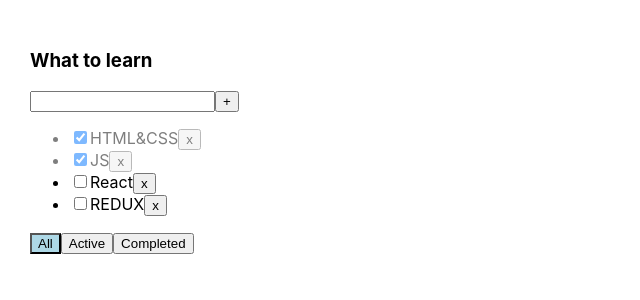
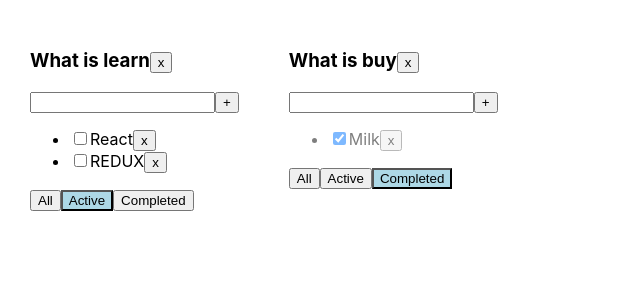
Before and after one commit to PavelLinevich/Todolist_React, a React (Create React App) app: page / in a window 1280 px wide. Shown: the top 300 px of the page, without its empty margins (0-640 px from the left). Built offline with nearby package versions, Linux system fonts and the light colour scheme.

Commit message:
feat: lesson 5 (https://www.youtube.com/watch?v=LW2H3kb0HDI&list=PLcvhF2Wqh7DOFHUukzl5g4BP_Bbn6oM00&index=5)

```diff
--- a/src/App.tsx
+++ b/src/App.tsx
@@ -5,58 +5,104 @@
 
 export type FilterValuesType = 'all' | 'completed' | 'active';
 
+export type TodolistType = {
+  id: string
+  title: string
+  filter: FilterValuesType
+}
+
 function App() {
-  const [tasks, setTasks] = useState([
-    { id: v1(), title: 'HTML&CSS', isDone: true },
-    { id: v1(), title: 'JS', isDone: true },
-    { id: v1(), title: 'React', isDone: false },
-    { id: v1(), title: 'REDUX', isDone: false },
-  ]);
 
-  const [filter, setFilter] = useState<FilterValuesType>('all')
-
-  function removeTask(id: string) {
+  function removeTask(id: string, todolistId: string) {
+    let tasks = tasksObj[todolistId]
     let filteredTasks = tasks.filter(el => el.id !== id)
-    setTasks(filteredTasks)
+    tasksObj[todolistId] = filteredTasks
+    setTasks({ ...tasksObj })
   }
 
-  function addTask(title: string) {
+  function addTask(title: string, todolistId: string) {
     let newTask = { id: v1(), title: title, isDone: false };
+    let tasks = tasksObj[todolistId]
     let newTasks = [newTask, ...tasks];
-    setTasks(newTasks)
+    tasksObj[todolistId] = newTasks
+    setTasks({ ...tasksObj })
   }
 
-  function changeFilter(value: FilterValuesType) {
-    setFilter(value)
+  function changeFilter(value: FilterValuesType, todolistId: string) {
+    let todolist = todolists.find(tl => tl.id === todolistId);
+    if (todolist) {
+      todolist.filter = value;
+      setTodolist([...todolists]);
+    }
   }
 
-  function changeStatus(taskId: string, isDone: boolean) {
+  function changeStatus(taskId: string, isDone: boolean, todolistId: string) {
+    let tasks = tasksObj[todolistId]
     let task = tasks.find((t) => t.id === taskId)
     if (task) {
       task.isDone = isDone
+      setTasks({ ...tasksObj })
     }
-    setTasks([...tasks])
+  }
+  function removeTodolist(todolistId: string) {
+    let filteredTodolist = todolists.filter(tl => tl.id !== todolistId)
+    setTodolist(filteredTodolist)
+
+    delete tasksObj[todolistId]
+    setTasks({ ...tasksObj })
   }
 
-  let taskForTodolist = tasks;
-  if (filter === 'completed') {
-    taskForTodolist = tasks.filter(t => t.isDone === true)
-  }
-  if (filter === 'active') {
-    taskForTodolist = tasks.filter(t => t.isDone === false)
-  }
+  let todolistId1 = v1();
+  let todolistId2 = v1();
+
+
+  let [todolists, setTodolist] = useState<Array<TodolistType>>([
+    { id: todolistId1, title: 'What is learn', filter: 'active' },
+    { id: todolistId2, title: 'What is buy', filter: 'completed' },
+  ])
+
+  let [tasksObj, setTasks] = useState({
+    [todolistId1]: [
+      { id: v1(), title: 'HTML&CSS', isDone: true },
+      { id: v1(), title: 'JS', isDone: true },
+      { id: v1(), title: 'React', isDone: false },
+      { id: v1(), title: 'REDUX', isDone: false },
+    ],
+    [todolistId2]: [
+      { id: v1(), title: 'Book', isDone: false },
+      { id: v1(), title: 'Milk', isDone: true },
+    ]
+  })
 
   return (
     <div className="App">
-      <Todolist
-        title="What to learn"
-        tasks={taskForTodolist}
-        removeTask={removeTask}
-        changeFilter={changeFilter}
-        addTask={addTask}
-        changeStatus={changeStatus}
-        filter={filter}
-      />
+      {
+        todolists.map((tl) => {
+          let taskForTodolist = tasksObj[tl.id];
+
+          if (tl.filter === 'completed') {
+            taskForTodolist = taskForTodolist.filter(t => t.isDone === true)
+          }
+          if (tl.filter === 'active') {
+            taskForTodolist = taskForTodolist.filter(t => t.isDone === false)
+          }
+          return (
+            <Todolist
+              key={tl.id}
+              id={tl.id}
+              title={tl.title}
+              tasks={taskForTodolist}
+              removeTask={removeTask}
+              changeFilter={changeFilter}
+              addTask={addTask}
+              changeStatus={changeStatus}
+              filter={tl.filter}
+              removeTodolist={removeTodolist}
+            />
+          )
+        })
+      }
+
     </div>
   );
 }
--- a/src/components/Todolist.tsx
+++ b/src/components/Todolist.tsx
@@ -8,13 +8,15 @@
 }
 
 export type PropsType = {
+  id: string
   title: string
   tasks: Array<TaskType>
-  removeTask: (id: string) => void
-  changeFilter: (value: FilterValuesType) => void
-  addTask: (title: string) => void
-  changeStatus: (taskId: string, isDone: boolean) => void
+  removeTask: (id: string, todolistId: string) => void
+  changeFilter: (value: FilterValuesType, todolistId: string) => void
+  addTask: (title: string, todolistId: string) => void
+  changeStatus: (taskId: string, isDone: boolean, todolistId: string) => void
   filter: FilterValuesType
+  removeTodolist: (todolistId: string) => void
 }
 
 export function Todolist(props: PropsType) {
@@ -23,7 +25,7 @@
 
   const addTask = () => {
     if (newTaskTitle.trim() !== '') {
-      props.addTask(newTaskTitle.trim())
+      props.addTask(newTaskTitle.trim(), props.id)
       setNewTaskTitle('');
     } else {
       setNewTaskTitle('');
@@ -39,13 +41,16 @@
       addTask()
     }
   }
-  const onAllClickHandler = () => { props.changeFilter('all') }
-  const onActiveClickHandler = () => { props.changeFilter('active') }
-  const onCompletedClickHandler = () => { props.changeFilter('completed') }
+  const onAllClickHandler = () => { props.changeFilter('all', props.id) }
+  const onActiveClickHandler = () => { props.changeFilter('active', props.id) }
+  const onCompletedClickHandler = () => { props.changeFilter('completed', props.id) }
+  const removeTodolist = () => {
+    props.removeTodolist(props.id)
+  }
 
   return (
     <div>
-      <h3>{props.title}</h3>
+      <h3>{props.title}<button onClick={removeTodolist}>x</button></h3>
       <div>
         <input
           className={error ? 'error' : ''}
@@ -59,10 +64,10 @@
       <ul>
         {
           props.tasks.map((t) => {
-            const onRemoveHandler = () => { props.removeTask(t.id) }
+            const onRemoveHandler = () => { props.removeTask(t.id, props.id) }
 
             const onStatusChangeHandler = (e: ChangeEvent<HTMLInputElement>) => {
-              props.changeStatus(t.id, e.currentTarget.checked)
+              props.changeStatus(t.id, e.currentTarget.checked, props.id)
             }
 
             return (
```
